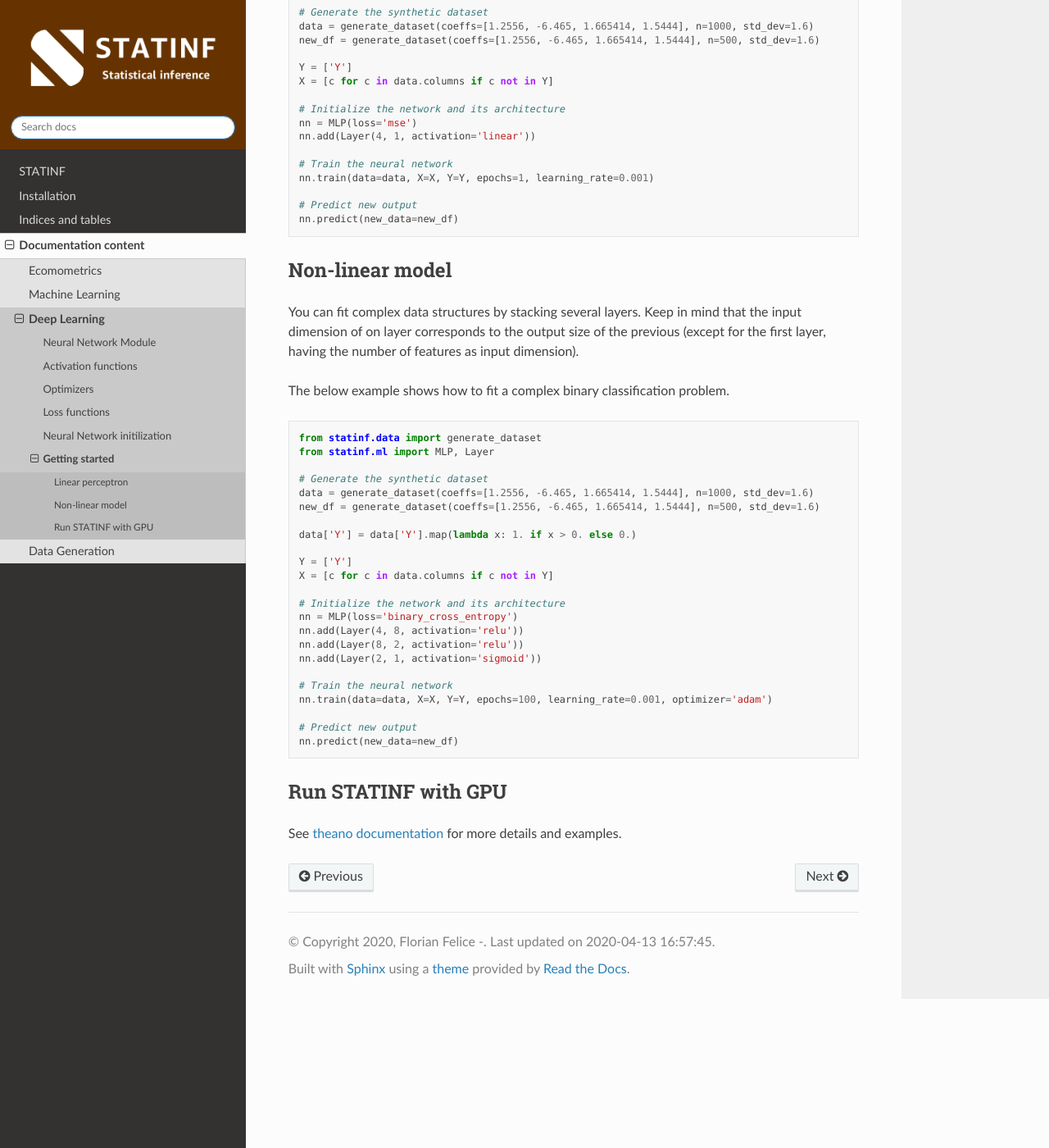
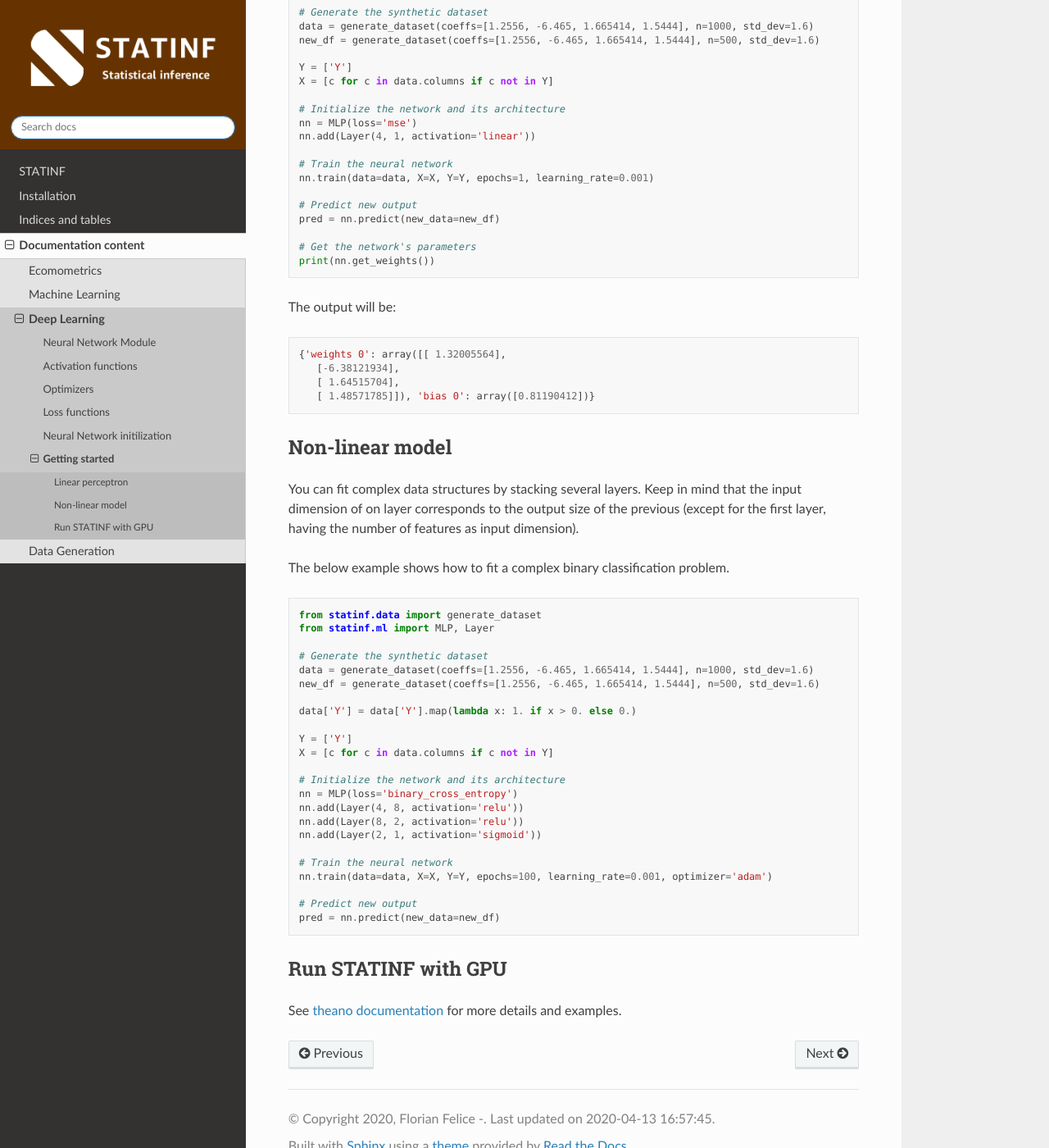
Before and after one commit to florianfelice/statinf, a Sphinx documentation site: the page built from docs/modules/deeplearning/example.rst, in a window 1280 px wide and 1400 px high, scrolled down 344 px. Shown: the whole window at 82% size. Built offline with Sphinx 7.4.7 and the Read the Docs theme 2.0.0, drawn with Linux system fonts in a browser that asks for light colours.

Commit message:
Upload version 1.0.17 to pypi. change documentation

```diff
--- a/docs/modules/deeplearning/example.rst
+++ b/docs/modules/deeplearning/example.rst
@@ -27,7 +27,20 @@ You can replicate a linear regression (`OLS <../econometrics/ols/ols.html>`_) wi
     nn.train(data=data, X=X, Y=Y, epochs=1, learning_rate=0.001)
 
     # Predict new output
-    nn.predict(new_data=new_df)
+    pred = nn.predict(new_data=new_df)
+
+    # Get the network's parameters
+    print(nn.get_weights())
+
+
+The output will be:
+
+.. code-block:: python
+
+    {'weights 0': array([[ 1.32005564],
+       [-6.38121934],
+       [ 1.64515704],
+       [ 1.48571785]]), 'bias 0': array([0.81190412])}
 
 
 
@@ -65,7 +78,7 @@ The below example shows how to fit a complex binary classification problem.
     nn.train(data=data, X=X, Y=Y, epochs=100, learning_rate=0.001, optimizer='adam')
 
     # Predict new output
-    nn.predict(new_data=new_df)
+    pred = nn.predict(new_data=new_df)
 
 
 
--- a/docs/modules/statinf.rst
+++ b/docs/modules/statinf.rst
@@ -12,7 +12,7 @@ The objective is to implement new methodologies from research projects on these
 The library also provides a data generator for linear and binary data.
 
 
-The library is pip-installable and the source code is available on my Git.
+The library is pip-installable and the source code is available on my `Git <https://github.com/florianfelice/statinf>`_.
 For any question or suggestion of improvement, please `contact me <mailto:florian.website.mail@gmail.com>`_.
 
 
--- a/setup_new.py
+++ b/setup_new.py
@@ -5,7 +5,7 @@ with open("README.md", "r") as fh:
 
 setuptools.setup(
     name="statinf",
-    version="1.0.16",
+    version="1.0.17",
     author="Florian Felice",
     author_email="florian.felice@outlook.com",
     description="A library for statistics and causal inference",
```
Also changed, not shown: README.md (+7 -7 lines), 2 other files.
